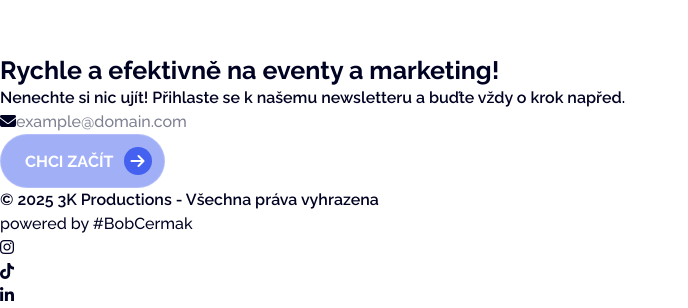
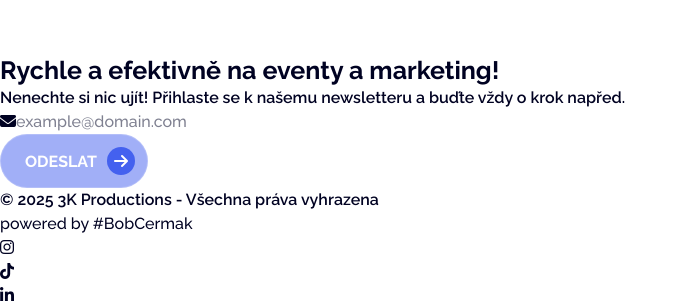
Before and after one commit to bobcermak/3kprods.cz, a Next.js app: page / in a window 1280 px wide. Shown: the part 8475-8783 px from the top of the page, without its empty margins (0-688 px from the left). Built offline with nearby package versions, Linux system fonts and the light colour scheme.

Commit message:
Update newsletter form button text for clarity

```diff
--- a/app/layout.tsx
+++ b/app/layout.tsx
@@ -107,7 +107,7 @@ export default function RootLayout({
             </div>
             <div>
               <P>Nenechte si nic ujít! Přihlaste se k našemu <span>newsletteru</span> a buďte vždy o krok napřed.</P>
-              <NewsletterForm icon={<i className="fa-solid fa-envelope"></i>} placeholder="example@domain.com">Chci začít</NewsletterForm>
+              <NewsletterForm icon={<i className="fa-solid fa-envelope"></i>} placeholder="example@domain.com">Odeslat</NewsletterForm>
             </div>
           </div>
         </section>
```
